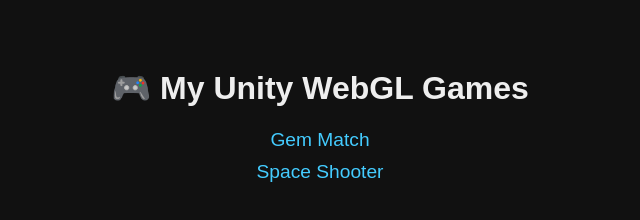
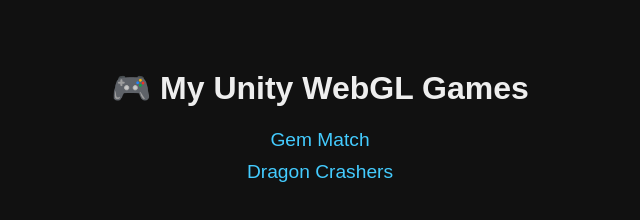
Before and after one commit to Toshidze/unity_flutter, a plain HTML site: page index.html in a window 1280 px wide. Shown: the full height of the page, 320-960 px from the left. Drawn offline with Linux system fonts and the light colour scheme.

Commit message:
Fix link text for Dragon Crashers in index.html

```diff
--- a/index.html
+++ b/index.html
@@ -30,7 +30,7 @@
 <body>
     <h1>🎮 My Unity WebGL Games</h1>
     <a href="GemMatch/">Gem Match</a>
-    <a href="DragonCrash/">Space Shooter</a>
+    <a href="DragonCrash/">Dragon Crashers</a>
 </body>
 
 </html>
```
